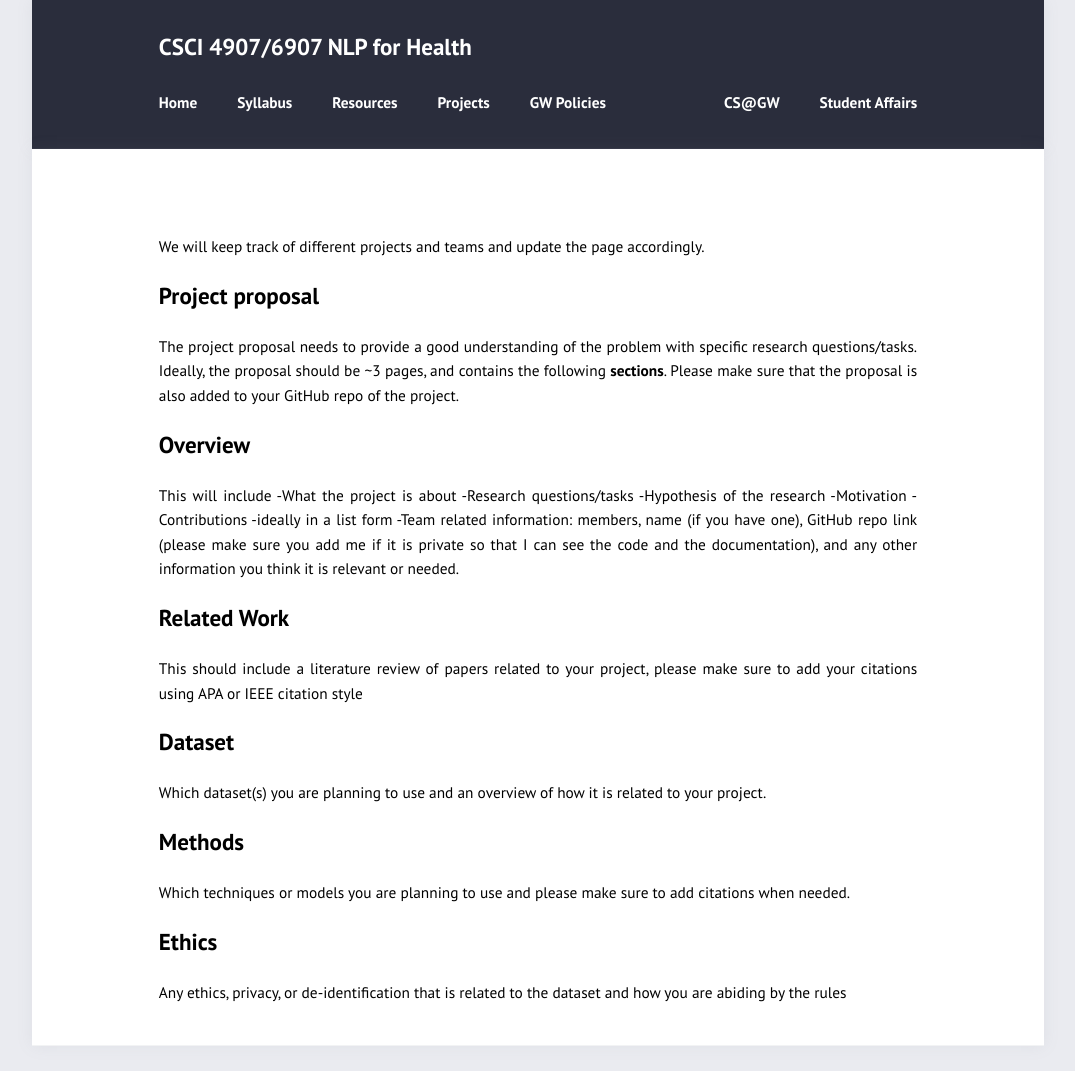
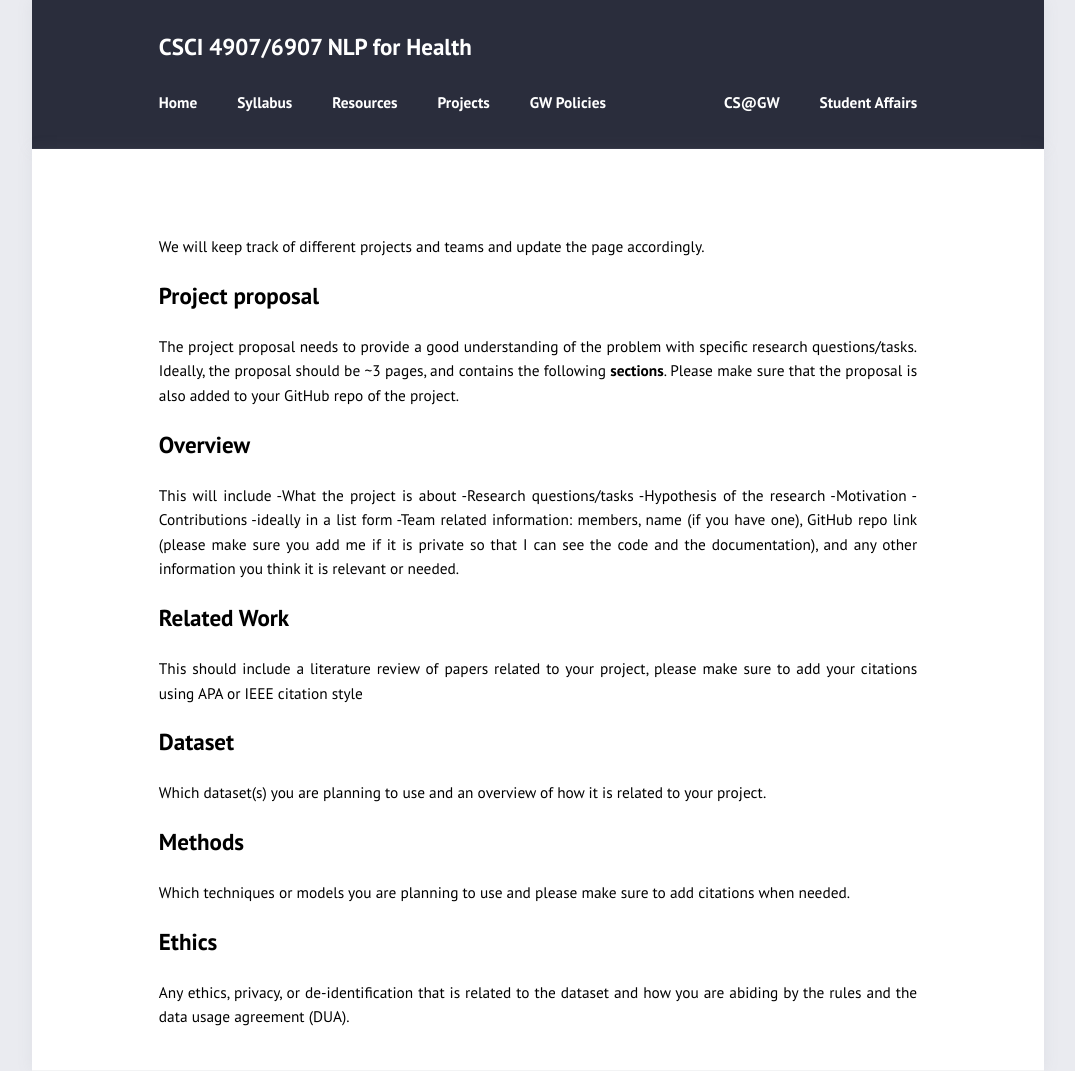
Before and after one commit to azirikly/nlp4health-fall25, a Jekyll site: the page built from projects.md, in a window 1280 px wide. Shown: the whole page, without its empty margins (102-1177 px from the left). Built offline with Jekyll 4.4.1, drawn with Linux system fonts in a browser that asks for light colours; before the commit the page ends 1046 px from its top, so only the background shows below that.

Commit message:
Update projects.md

```diff
--- a/projects.md
+++ b/projects.md
@@ -32,4 +32,4 @@ Which dataset(s) you are planning to use and an overview of how it is related to
 Which techniques or models you are planning to use and please make sure to add citations when needed.
 
 ## Ethics
-Any ethics, privacy, or de-identification that is related to the dataset and how you are abiding by the rules
+Any ethics, privacy, or de-identification that is related to the dataset and how you are abiding by the rules and the data usage agreement (DUA).
```
